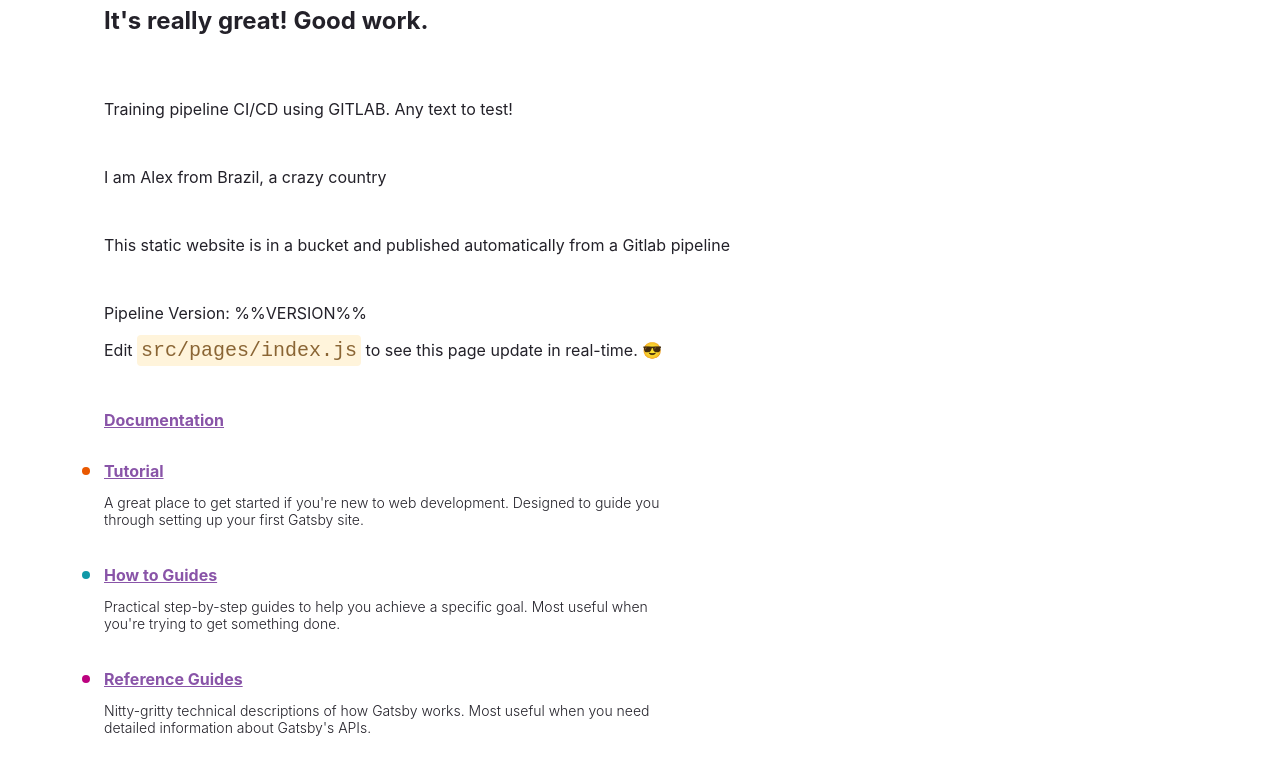
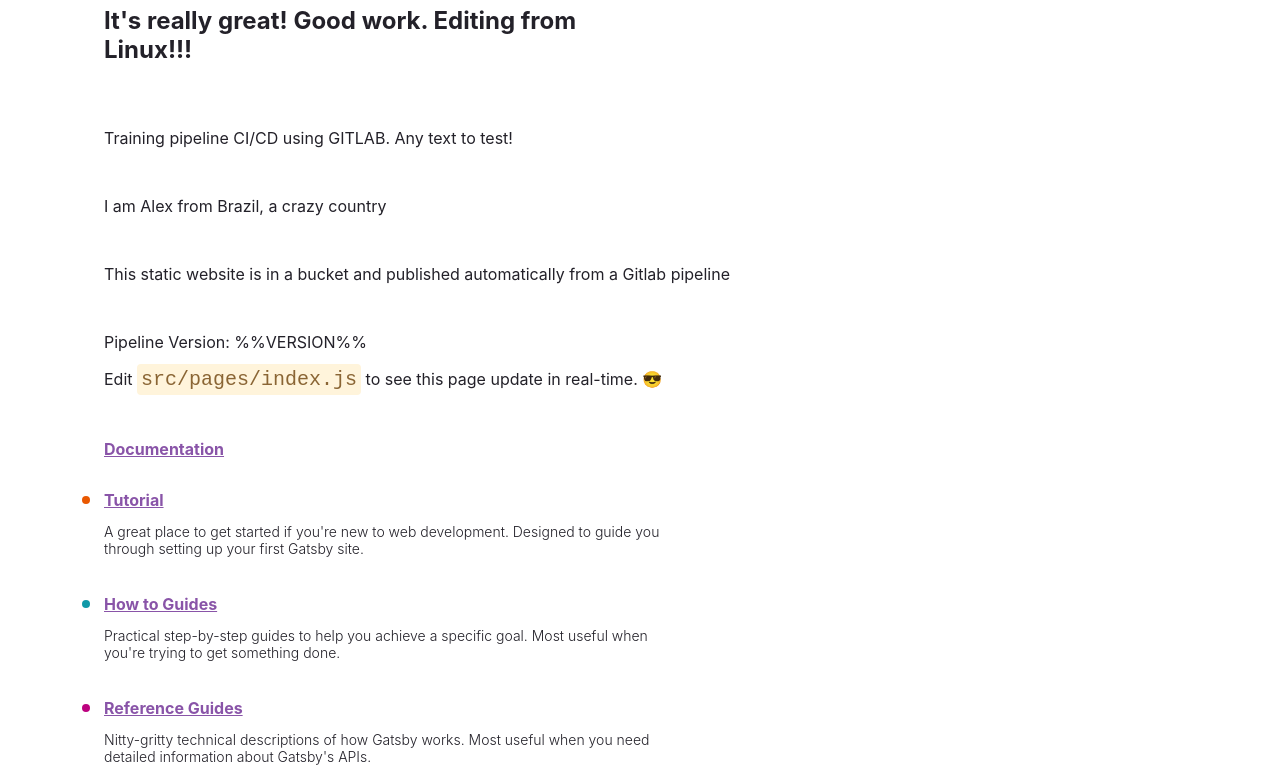
Before and after one commit to xandesueiro/gatsby-static-website, a Gatsby site: page / in a window 1280 px wide. Shown: the part 291-1061 px from the top of the page. Built offline with nearby package versions, Linux system fonts and the light colour scheme; Gatsby itself is replaced by a stand-in of ours.

Commit message:
push pipeline from linux ubuntu aws

```diff
--- a/src/pages/index.js
+++ b/src/pages/index.js
@@ -142,7 +142,7 @@ const IndexPage = () => {
         </span>
       </h1>
       <h2 style={headingStyles}>
-      It's really great! Good work.
+      It's really great! Good work. Editing from Linux!!!
       </h2>
       <p style={paragraphStyles}>
         Training pipeline CI/CD using GITLAB. Any text to test!
```
Also changed, not shown: 2 other files.
